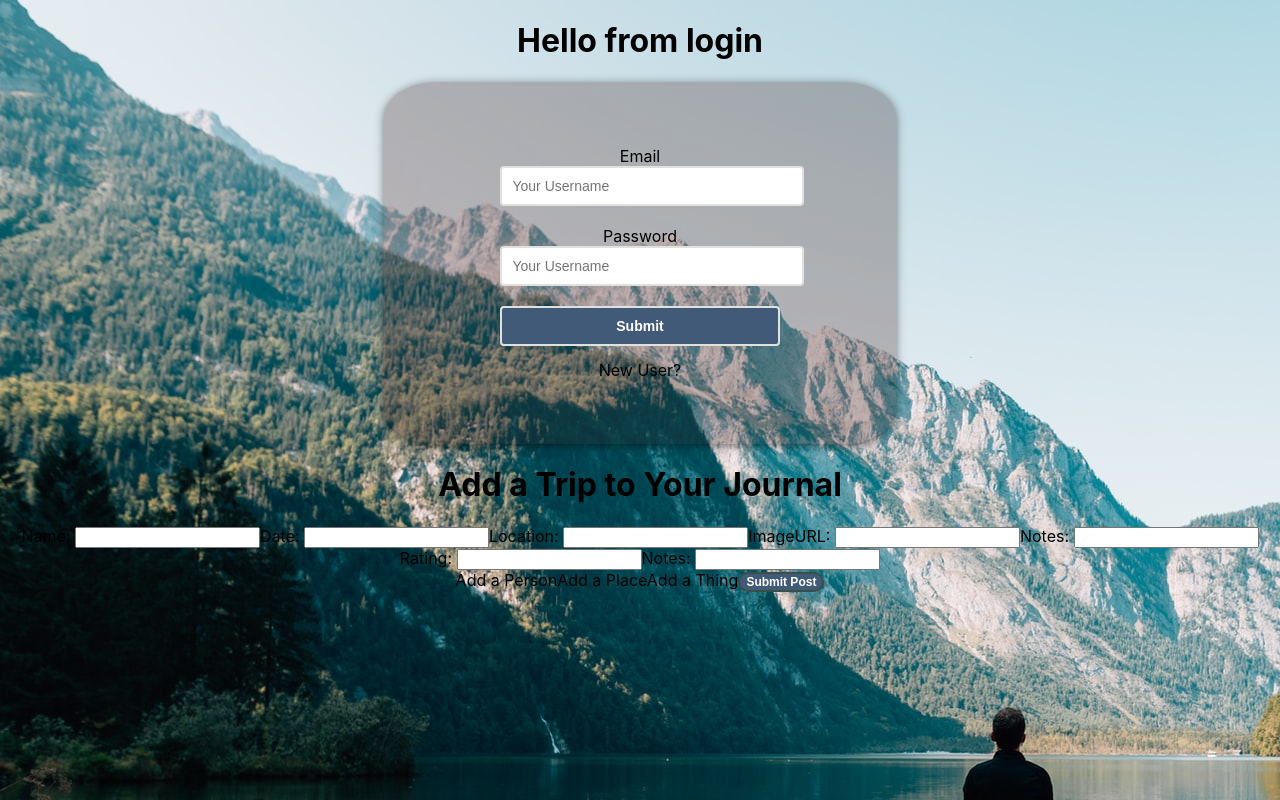
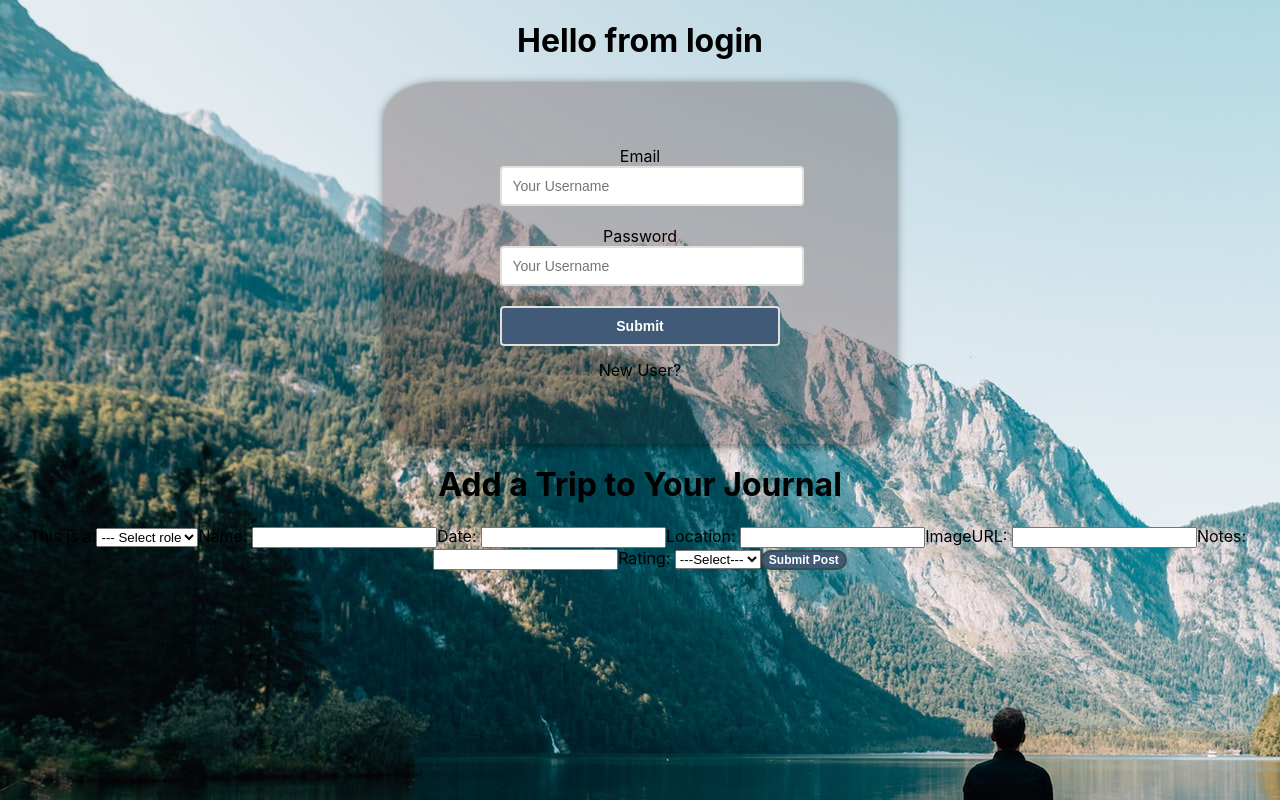
Before and after one commit to team-muskrat-expat-journal/front-end, a React (Create React App) app: page /Login in a window 1280 px wide. Built offline with nearby package versions, Linux system fonts and the light colour scheme.

Commit message:
corrected the forms, now they are complete, next working on edit function

```diff
--- a/src/components/PersonForm.js
+++ b/src/components/PersonForm.js
@@ -12,12 +12,11 @@ export default function PersonForm(props) {
     notes: "",
   });
 
-  const history = useHistory();
-
   const onChange = (evt) => {
     const { name, value } = evt.target;
     setPerson({ ...person, [name]: value });
   };
+  const history = useHistory();
 
   const onSubmit = (evt) => {
     evt.preventDefault();
@@ -29,6 +28,7 @@ export default function PersonForm(props) {
       notes: person.notes.trim(),
     };
     setPerson({ ...person, newPerson });
+    history(-1);
   };
 
   return (
@@ -82,6 +82,7 @@ export default function PersonForm(props) {
             onChange={onChange}
           />
         </label>
+        <button onSubmit={onSubmit}>Submit</button>
       </form>
     </div>
   );
--- a/src/components/PostForm.js
+++ b/src/components/PostForm.js
@@ -1,30 +1,35 @@
 import React, { useState, useEffect } from "react";
 import { useHistory, Link } from "react-router-dom";
 import PersonForm from "./PersonForm";
+import axios from "axios";
 import axiosWithAuth from "../utils/axiosWithAuth";
 import * as yup from "yup";
 
-export default function PostForm(props) {
-  const [post, setPost] = useState({
+const initalErrors = {
+  name: "",
+  date: "",
+  imageURL: "",
+  location: "",
+};
+
+const initialFormValues = {
   name: "",
   date: "",
   location: "",
   imageURL: "",
   notes: "",
   rating: "",
-    persons: [{ name: "", contact: "", location: "", imageURL: "", notes: "" }],
-    places: [{ name: "", contact: "", location: "", imageURL: "", notes: "" }],
-    things: [{ name: "", contact: "", location: "", imageURL: "", notes: "" }],
-  });
+  role: "",
+};
 
-  const [errors, setErrors] = useState({
-    name: "",
-    date: "",
-    imageURL: "",
-    location: "",
-  });
+const initialPostValues = [];
+const initialDisabled = true;
 
-  const [disabled, setDisabled] = useState(true);
+export default function PostForm(props) {
+  const [post, setPost] = useState(initialPostValues);
+  const [errors, setErrors] = useState(initalErrors);
+  const [formValues, setFormValues] = useState(initialFormValues);
+  const [disabled, setDisabled] = useState(initialDisabled);
 
   const history = useHistory();
 
@@ -33,6 +38,7 @@ export default function PostForm(props) {
     date: yup.string().required("Must Have A Date For The Trip"),
     imageURL: yup.string().required("A Phot From he Trip Is Required"),
     location: yup.string().required("Must Have Location Of Trip"),
+    role: yup.string().oneOf(["person", "place", "thing"], "role is required"),
   });
 
   const formErrors = (name, value) => {
@@ -55,18 +61,19 @@ export default function PostForm(props) {
 
   const onChange = (evt) => {
     const { name, value } = evt.target;
-    setPost({ ...post, [name]: value });
+    setPost({ ...formValues, [name]: value });
   };
 
   const onSubmit = (evt) => {
     evt.preventDefault();
     const newPost = {
-      name: post.name.trim(),
-      date: post.date.trim(),
-      location: post.location.trim(),
-      imageURL: post.imageURL.trim(),
-      notes: post.notes.trim(),
-      rating: post.rating.trim(),
+      role: formValues.role.trim(),
+      name: formValues.name.trim(),
+      date: formValues.date.trim(),
+      location: formValues.location.trim(),
+      imageURL: formValues.imageURL.trim(),
+      notes: formValues.notes.trim(),
+      rating: formValues.rating.trim(),
     };
     axiosWithAuth()
       .post("api/post", newPost)
@@ -81,8 +88,9 @@ export default function PostForm(props) {
   };
 
   useEffect(() => {
-    formSchema.isValid(post).then((valid) => setDisabled(!valid));
-  }, [post]);
+    formSchema.isValid(formValues).then((valid) => setDisabled(!valid));
+  }, [formValues]);
+
   return (
     <div className="post-form container">
       <header>
@@ -94,6 +102,15 @@ export default function PostForm(props) {
         </div>
       </header>
       <form className="form container" onSubmit={onSubmit}>
+        <label>
+          This is a:
+          <select name="role" value={post.role} onChange={onChange}>
+            <option value="">--- Select role</option>
+            <option value="Person">Person</option>
+            <option value="Place">Place</option>
+            <option value="Thing">Thing</option>
+          </select>
+        </label>
         <label>
           Name:&nbsp;
           <input
@@ -141,26 +158,15 @@ export default function PostForm(props) {
         </label>
         <label>
           Rating:&nbsp;
-          <input
-            type="text"
-            name="rating"
-            value={post.rating}
-            onChange={onChange}
-          />
+          <select name="rating" value={post.rating} onChange={onChange}>
+            <option value="">---Select---</option>
+            <option value="1">1</option>
+            <option value="2">2</option>
+            <option value="3">3</option>
+            <option value="4">4</option>
+            <option value="5">5</option>
+          </select>
         </label>
-        <label>
-          Notes:&nbsp;
-          <input
-            type="text"
-            name="notes"
-            value={post.notes}
-            onChange={onChange}
-          />
-        </label>
-        <div></div>
-        <Link to={`/persons`}>Add a Person</Link>
-        <Link to={`/place`}>Add a Place</Link>
-        <Link to={`/thing`}>Add a Thing</Link>
         <button disabled={disabled} onSubmit={onSubmit}>
           Submit Post
         </button>
```
Also changed, not shown: src/Post.js (+29 -0 lines), src/PostDetails.js (added, +25 -0 lines), src/Posts.js (+19 -15 lines), src/components/Person.js (deleted, +0 -17 lines), src/components/Posts.js (deleted). Lines whose indentation alone changed are shown as unchanged.
